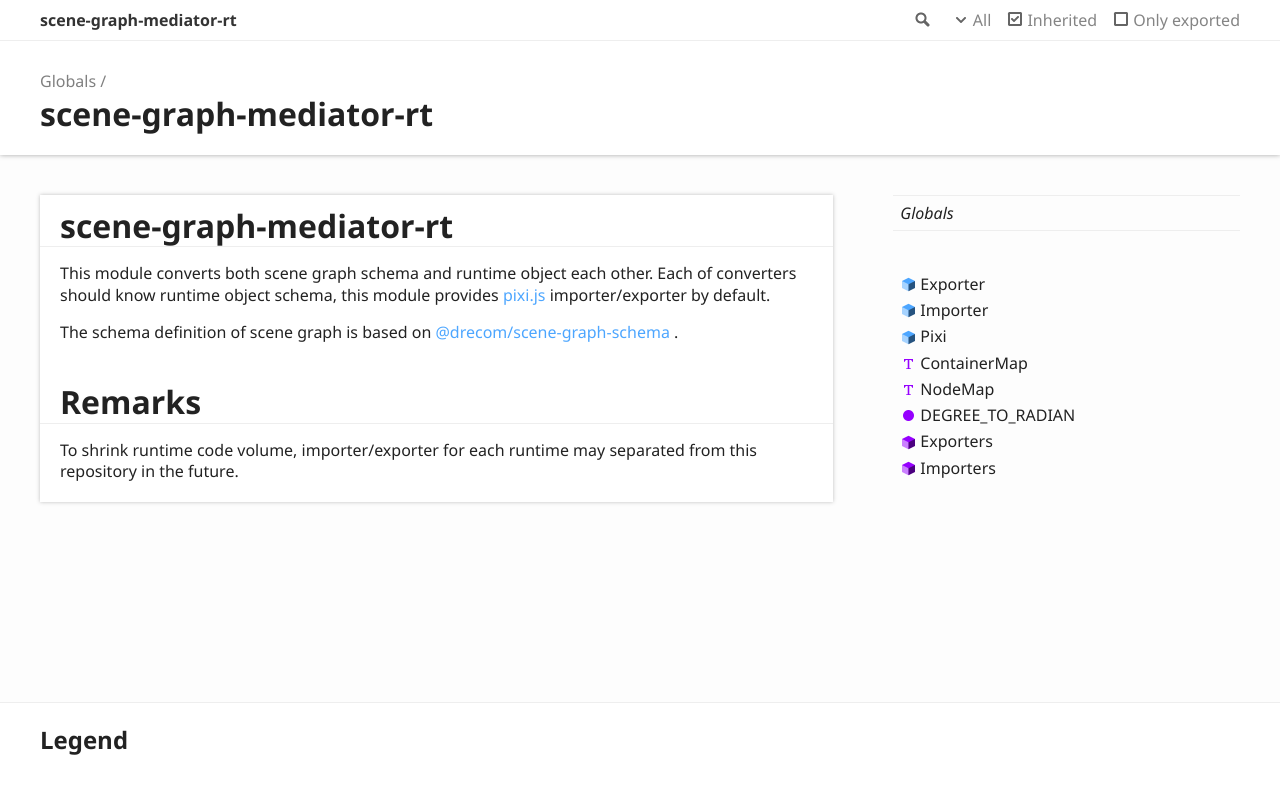
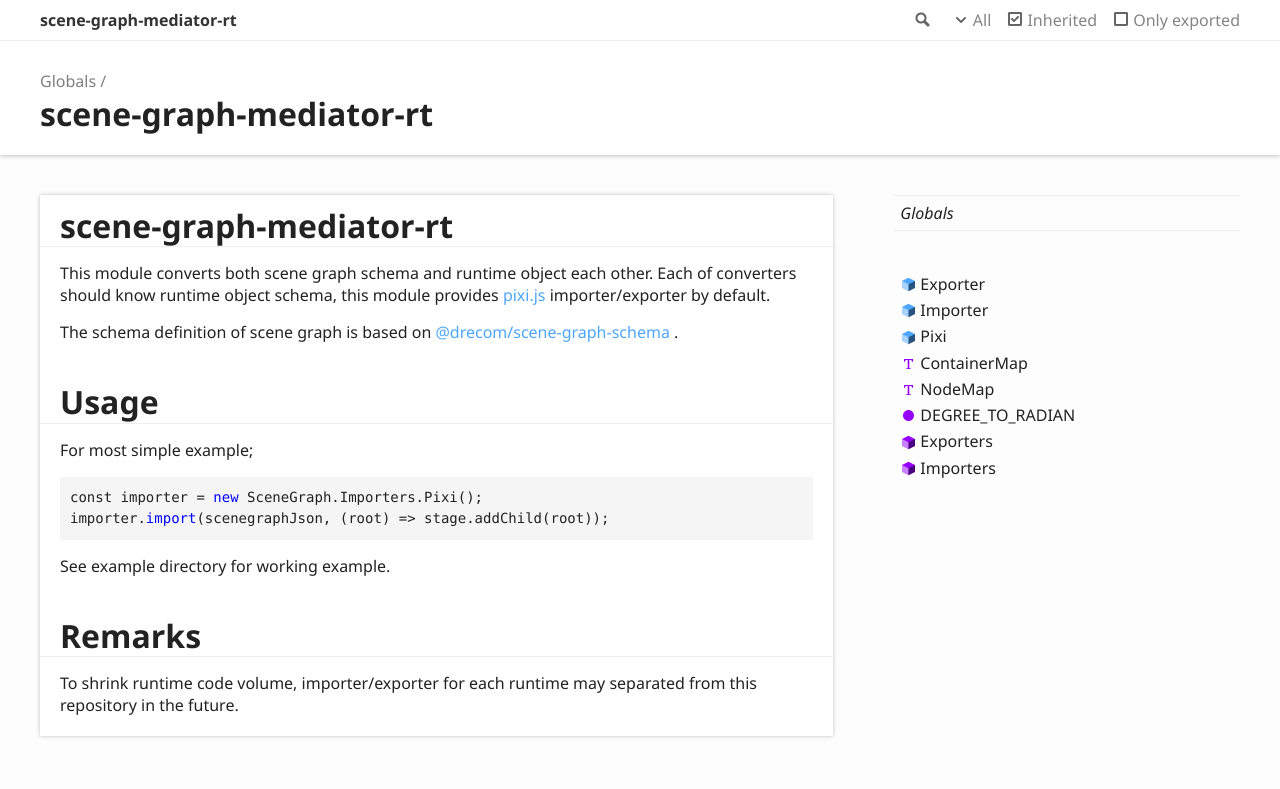
Before and after one commit to drecom/scene-graph-mediator-rt, a website built with webpack: page docs/index.html in a window 1280 px wide. Shown: the top 789 px of the page. Built offline with nearby package versions, Linux system fonts and the light colour scheme.

```diff
--- a/docs/index.html
+++ b/docs/index.html
@@ -66,6 +66,11 @@
 				<p>This module converts both scene graph schema and runtime object each other.
 				Each of converters should know runtime object schema, this module provides <a href="https://github.com/pixijs/pixi.js">pixi.js</a> importer/exporter by default.</p>
 				<p>The schema definition of scene graph is based on <a href="https://github.com/drecom/scene-graph-schema">@drecom/scene-graph-schema</a> .</p>
+				<h1 id="usage">Usage</h1>
+				<p>For most simple example;</p>
+				<pre><code>const importer = <span class="hljs-keyword">new</span> SceneGraph.Importers.Pixi();
+importer.<span class="hljs-keyword">import</span>(scenegraphJson, <span class="hljs-function"><span class="hljs-params">(root)</span> =&gt;</span> stage.addChild(root));
+</code></pre><p>See example directory for working example.</p>
 				<h1 id="remarks">Remarks</h1>
 				<p>To shrink runtime code volume, importer/exporter for each runtime may separated from this repository in the future.</p>
 			</div>
--- a/package.json
+++ b/package.json
@@ -1,5 +1,5 @@
 {
-  "name": "scene-graph-mediator-rt",
+  "name": "@drecom/scene-graph-mediator-rt",
   "version": "1.0.0",
   "description": "",
   "main": "lib/scene-graph-mediator-rt.min.js",
```
